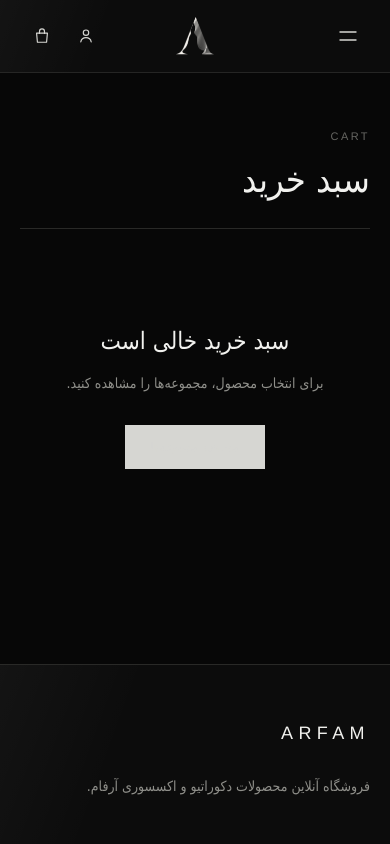
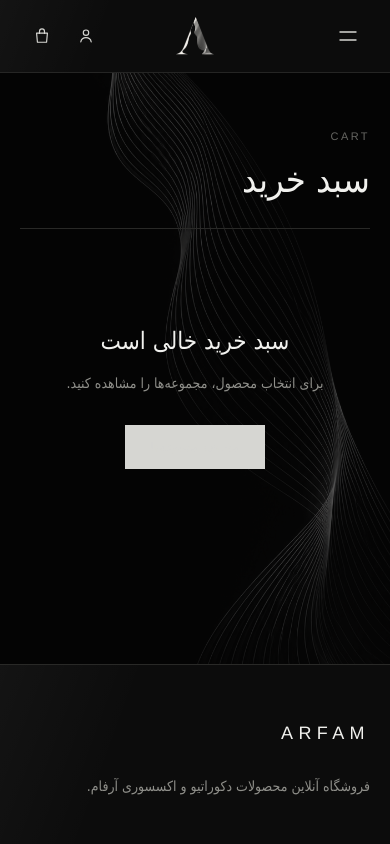
Before and after one commit to alidev1991/Afram-Gallery, a Next.js app: page /cart in a window 390 px wide. Shown: the top 844 px of the page. Built offline with nearby package versions, Linux system fonts and the light colour scheme.

Commit message:
feat: add ARFAM signature storefront background

```diff
--- a/src/app/(storefront)/layout.tsx
+++ b/src/app/(storefront)/layout.tsx
@@ -9,15 +9,21 @@ export default function StorefrontLayout({
 }>) {
   return (
     <StorefrontProviders>
-      <div className="flex min-h-screen flex-col bg-canvas">
+      <div className="storefront-shell relative isolate flex min-h-screen flex-col overflow-x-clip bg-canvas">
         <a
           href="#main-content"
           className="fixed start-4 top-4 z-[100] -translate-y-24 bg-silver-bright px-4 py-2 text-sm text-canvas transition-transform focus:translate-y-0"
         >
           رفتن به محتوای اصلی
         </a>
+        <div
+          aria-hidden="true"
+          className="storefront-signature-background pointer-events-none fixed inset-0 z-0"
+        />
         <SiteHeader />
-        <div className="flex-1">{children}</div>
+        <div className="storefront-content relative z-10 flex-1">
+          {children}
+        </div>
         <SiteFooter />
       </div>
     </StorefrontProviders>
--- a/src/app/globals.css
+++ b/src/app/globals.css
@@ -129,6 +129,24 @@ a {
     var(--arfam-color-matte);
 }
 
+.storefront-signature-background {
+  background-image: url("/media/brand/arfam-signature-background.webp");
+  background-position: 28% center;
+  background-repeat: no-repeat;
+  background-size: auto 138vh;
+  opacity: 0.4;
+}
+
+.storefront-shell > footer {
+  position: relative;
+  z-index: 10;
+}
+
+.storefront-content > main.bg-canvas,
+.storefront-content > main.bg-canvas > section.bg-canvas {
+  background-color: transparent;
+}
+
 body:has(.home-hero) .site-header {
   background: linear-gradient(180deg, rgb(0 0 0 / 72%), rgb(0 0 0 / 22%));
   border-color: transparent;
@@ -142,6 +160,12 @@ body:has(.home-hero) .site-header {
 
   body {
     font-size: 0.9375rem;
+  }
+
+  .storefront-signature-background {
+    background-position: 56% center;
+    background-size: auto 110vh;
+    opacity: 0.34;
   }
 }
 
--- a/src/components/home/brand-story.tsx
+++ b/src/components/home/brand-story.tsx
@@ -6,7 +6,7 @@ export function BrandStory() {
   return (
     <section
       aria-labelledby="brand-story-heading"
-      className="relative overflow-hidden border-t border-line bg-matte py-28 sm:py-36 lg:py-52"
+      className="relative overflow-hidden border-t border-line bg-transparent py-28 sm:py-36 lg:py-52"
     >
       <div
         aria-hidden="true"
--- a/src/components/home/selected-collections.tsx
+++ b/src/components/home/selected-collections.tsx
@@ -15,7 +15,7 @@ export function SelectedCollections() {
   return (
     <section
       aria-labelledby="collections-heading"
-      className="bg-matte py-24 sm:py-32 lg:py-44"
+      className="bg-transparent py-24 sm:py-32 lg:py-44"
     >
       <Container>
         <SectionIntro
```
Also changed, not shown: public/media/brand/arfam-signature-background.webp (added).
